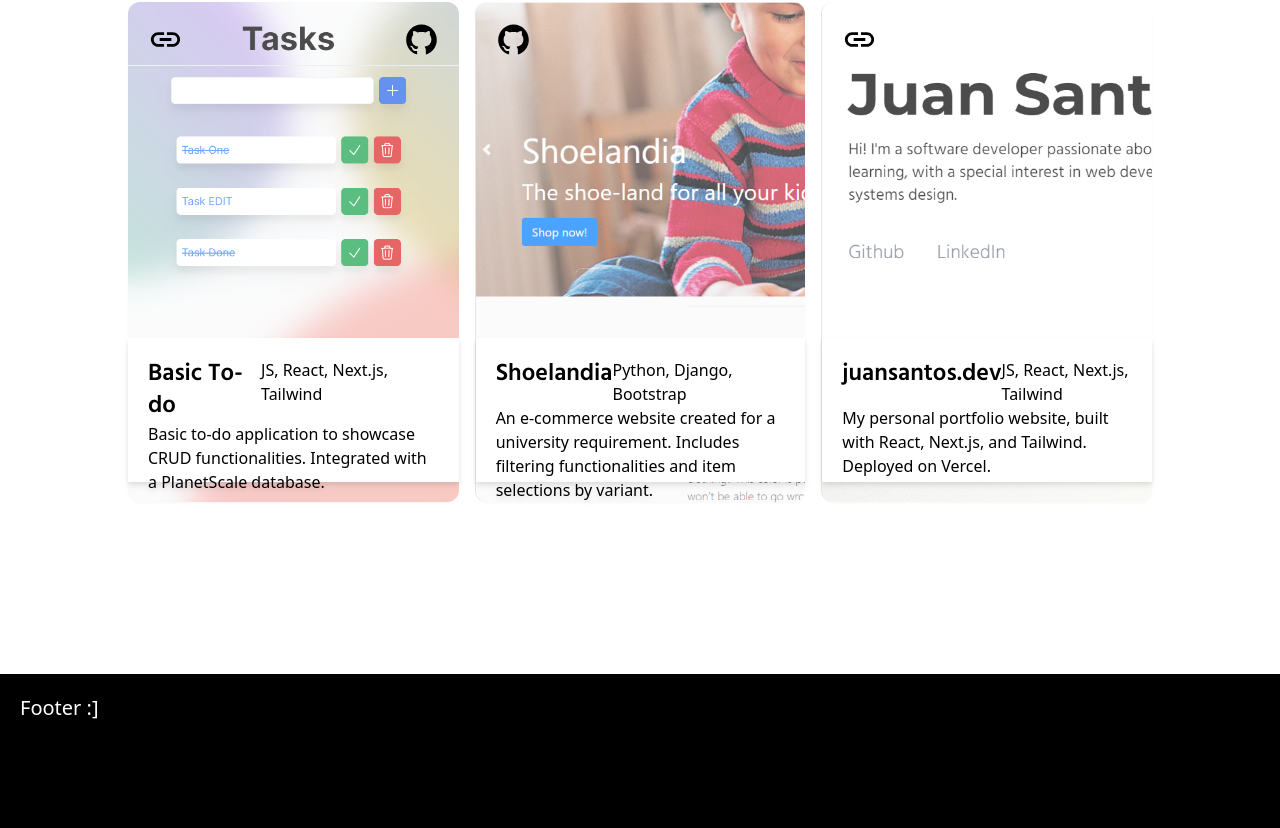
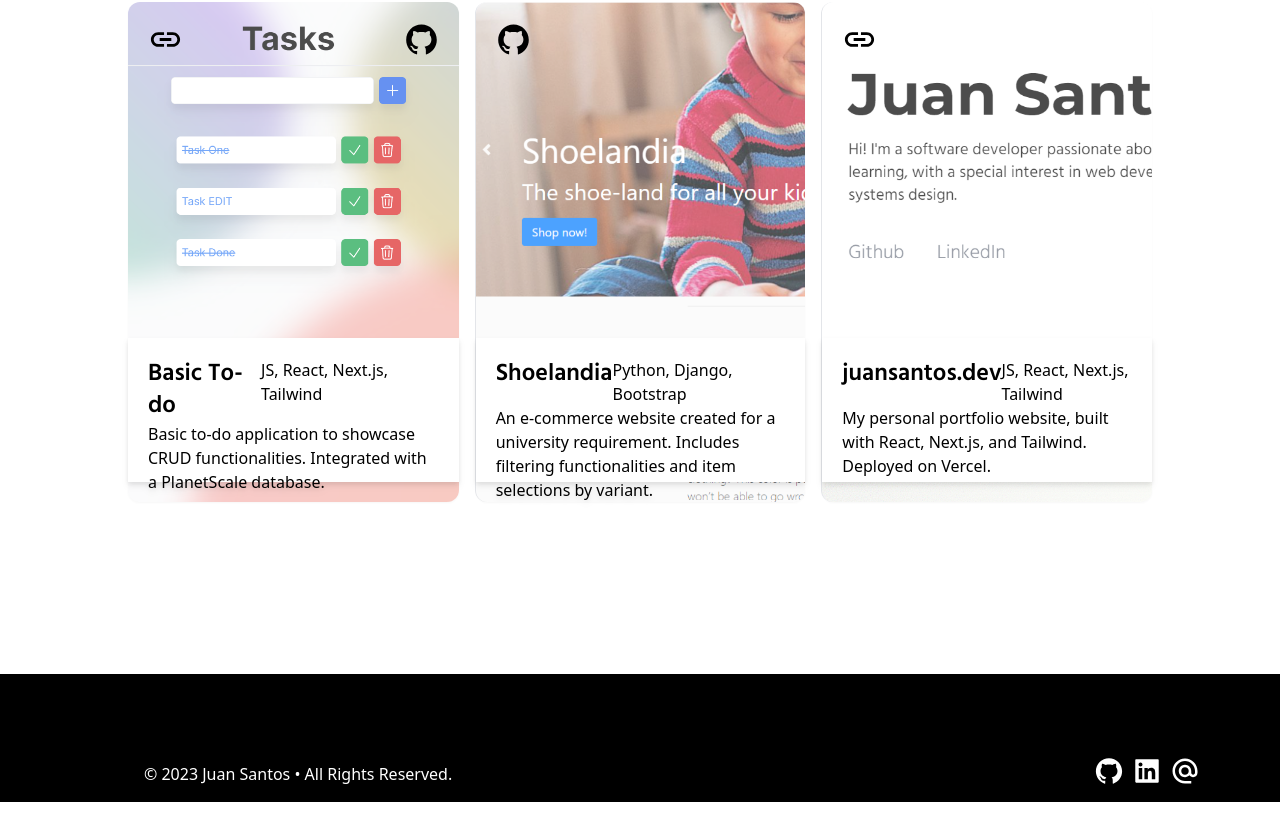
Before and after one commit to SinampalukanEnthusiast/juansantos, a Next.js app: page / in a window 1280 px wide. Shown: the part 1969-2797 px from the top of the page. After the commit the page ends 2771 px from the top, so only its background shows below. Built offline with nearby package versions, Linux system fonts and the light colour scheme.

Commit message:
added footer

```diff
--- a/app/page.js
+++ b/app/page.js
@@ -50,10 +50,10 @@ const heebo = Heebo({
   weight: ["200"],
 });
 // TODO:
-//  Footer +
 //  Resume Viewer +
 //  Mobile Responsive +
 //  Make Favicon
+//  Clean up code
 export default function Home() {
   const [isIntersecting, setIsIntersecting] = useState(false);
   const [isIntersecting2, setIsIntersecting2] = useState(false);
@@ -75,8 +75,8 @@ export default function Home() {
       },
       { rootMargin: "-300px" }
     );
-    console.log("Observer 1:", isIntersecting);
-    console.log("Observer 2:", isIntersecting2);
+    // console.log("Observer 1:", isIntersecting);
+    // console.log("Observer 2:", isIntersecting2);
     observer.observe(ref.current);
     observer2.observe(ref2.current);
     return () => {
--- a/components/Footer.js
+++ b/components/Footer.js
@@ -1,9 +1,47 @@
 import React from "react";
+
+import { AiFillGithub, AiFillLinkedin } from "react-icons/ai";
+import { Hind } from "next/font/google";
+import Link from "next/link";
+import { MdOutlineAlternateEmail } from "react-icons/md";
+
+const hind = Hind({
+  subsets: ["latin"],
+  weight: ["300", "400", "500", "600"],
+});
 
 const Footer = () => {
   return (
-    <div className="bg-black w-full h-56 text-white p-5 text-xl">
-      Footer :]{" "}
+    <div
+      id="footer"
+      className={`bg-black w-full h-32 text-white p-5 relative overflow-hidden lg:px-32`}
+    >
+      <div className="absolute p-4 lg:bottom-0">
+        © 2023 Juan Santos • All Rights Reserved.
+      </div>
+      <div className="absolute p-4 bottom-0 lg:right-16 ">
+        <div className="flex flex-row gap-2">
+          <Link
+            href={"https://www.github.com/SinampalukanEnthusiast"}
+            target="_blank"
+          >
+            <AiFillGithub size={"30px"} />
+          </Link>
+          <Link
+            href={"https://www.linkedin.com/in/juan-francisco-santos/"}
+            target="_blank"
+          >
+            <AiFillLinkedin size={"30px"} />
+          </Link>
+          <Link
+            href={"mailto:juansantos2kplus2@gmail.com"}
+            target="_blank"
+            alt="Email Address"
+          >
+            <MdOutlineAlternateEmail size={"30px"} />
+          </Link>
+        </div>
+      </div>
     </div>
   );
 };
--- a/components/Navbar.js
+++ b/components/Navbar.js
@@ -42,17 +42,17 @@ const Navbar = () => {
       <Link href="/#projects" className="text-2xl" scroll={false}>
         Projects
       </Link>
-      <Link href={""} className="text-2xl" scroll={false}>
+      <Link href={"#footer"} className="text-2xl" scroll={false}>
         Contact
       </Link>
-      <Link
+      {/* <Link
         href={""}
         className="text-2xl"
         rel="noopener noreferrer"
         target="_blank"
       >
         Resume
-      </Link>
+      </Link> */}
     </div>
   );
 };
```
